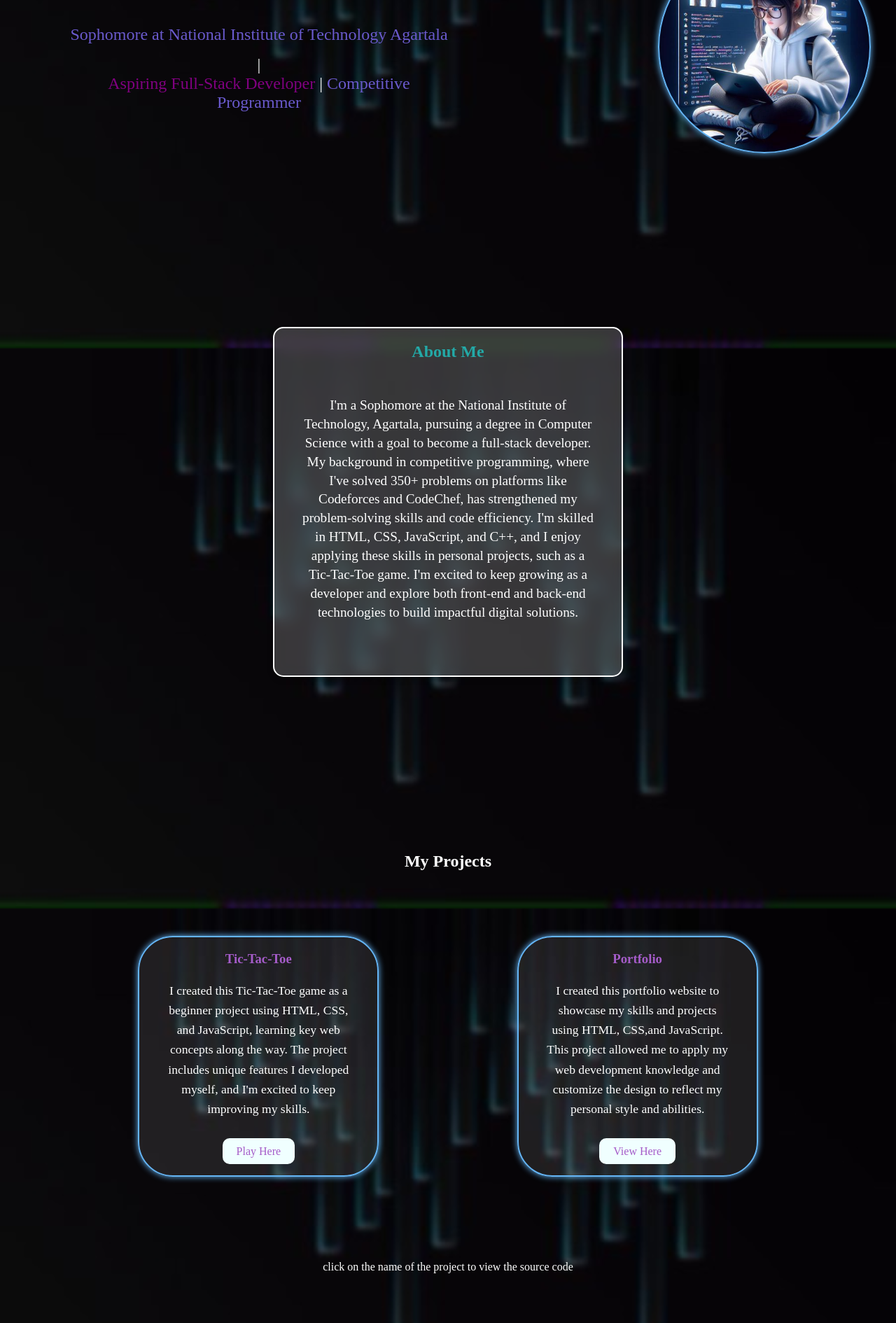
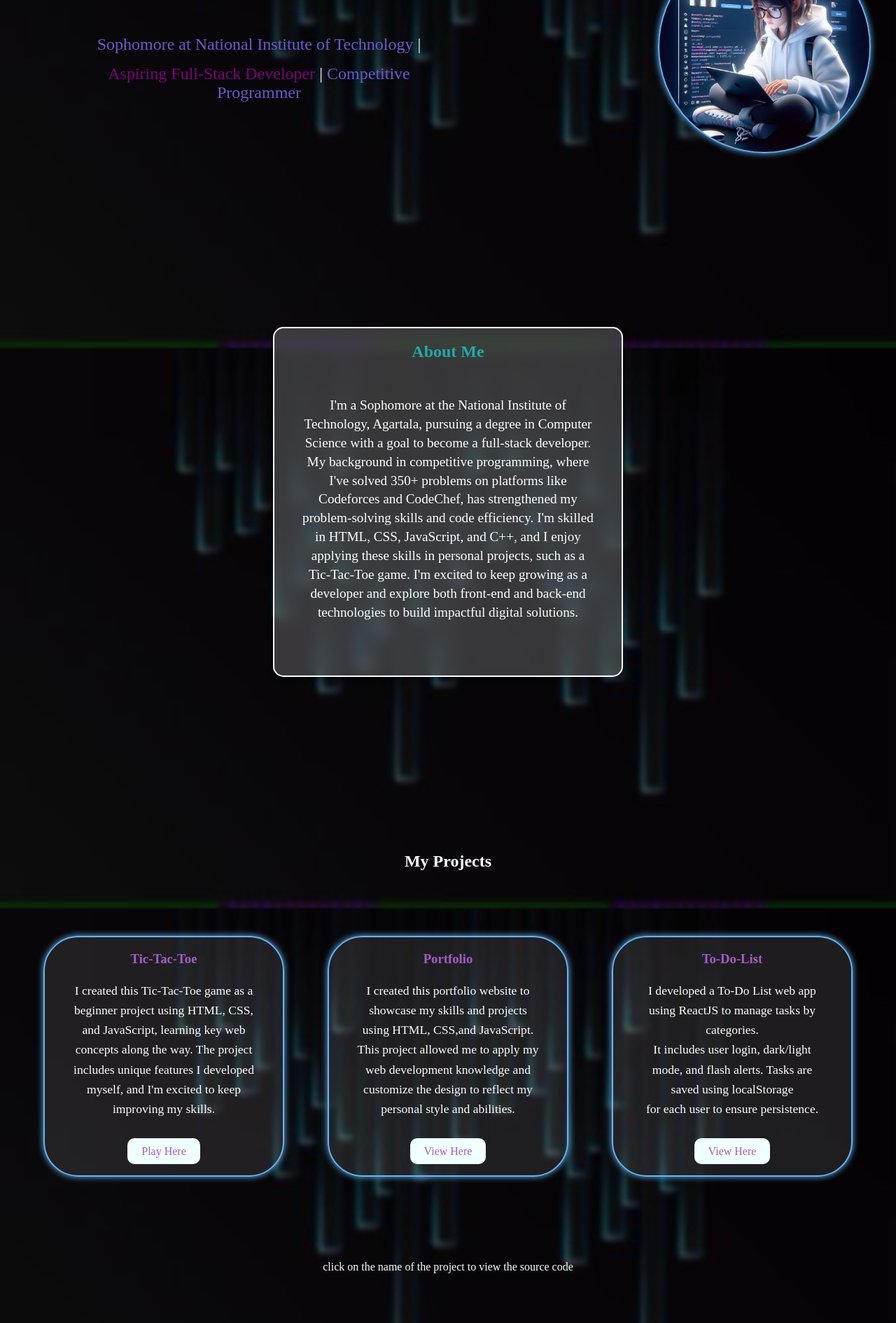
Before and after one commit to Rushitha-Reddy-0202/My-Portfolio-Website, a plain HTML site: page index.html in a window 1280 px wide. Shown: the part 303-2193 px from the top of the page at 70% size. Drawn offline with Linux system fonts and the light colour scheme.

Commit message:
index.html

```diff
--- a/index.html
+++ b/index.html
@@ -23,7 +23,7 @@
         <section id="page1" class="section1">
             <div class="lside1">
                 <h1>Hello, I'm <span style="color: #789DBC;">Rushitha Reddy Ponnella</span></h1>
-                <p class="black"> <span style="color: slateblue; line-height:2.4 ;">Sophomore at National Institute of Technology Agartala</span> | <br> <span style="color: purple;">Aspiring Full-Stack Developer</span> | <span style="color: slateblue;">Competitive Programmer</span></p>
+                <p class="black"> <span style="color: slateblue; line-height:2.4 ;">Sophomore at National Institute of Technology</span> | <br> <span style="color: purple;">Aspiring Full-Stack Developer</span> | <span style="color: slateblue;">Competitive Programmer</span></p>
             </div>
             <div class="rside1"></div>
         </section>
@@ -51,6 +51,12 @@
                         <br>
                         <a class="play" href="https://rushitha-reddy-0202.github.io/My-Portfolio-Website/">View Here</a>
                     </div>
+                    <div class="box">
+                        <h3><a href="https://github.com/Rushitha-Reddy-0202/To-Do-List" class="tag">To-Do-List</a></h3>
+                        <p class="black about1">I developed a To-Do List web app<br> using ReactJS to manage tasks by categories.<br> It includes user login, dark/light<br> mode, and flash alerts. Tasks are<br> saved using localStorage<br> for each user to ensure persistence.</p>
+                        <br>
+                        <a class="play" href="https://rushitha-reddy-0202.github.io/To-Do-List/">View Here</a>
+                    </div>
                 </div>
                 <div style="padding-top: 100px;">
                     <p style="color: white;">click on the name of the project to view the source code</p>
@@ -60,7 +66,7 @@
         <section id="page4" class="section4">
             <div class="top">
                 <h1 class="res black">Resume</h1>
-                <iframe id="frame" src="https://drive.google.com/file/d/1ipw3MLJ0_g0TgPjwNzpV_ZJ9DWafVtGn/preview"></iframe>
+                <iframe id="frame" src="https://drive.google.com/file/d/1562tcNFz1deqnDtNP5aTrmG96lejHzNj/preview"></iframe>
             </div>
             <div class="bottom">
                 <button class="view black">View</button>
```
